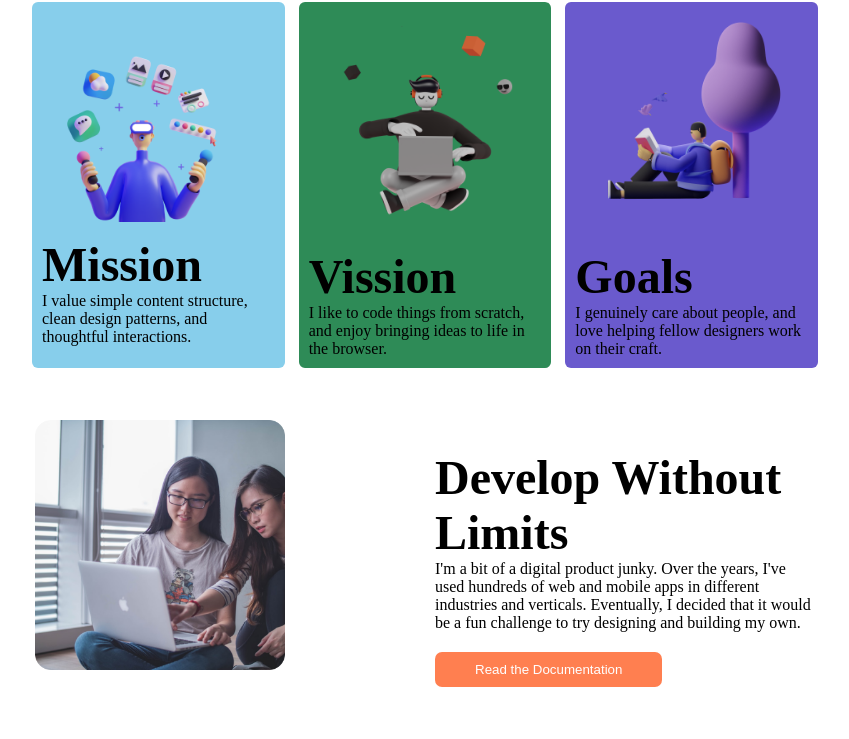
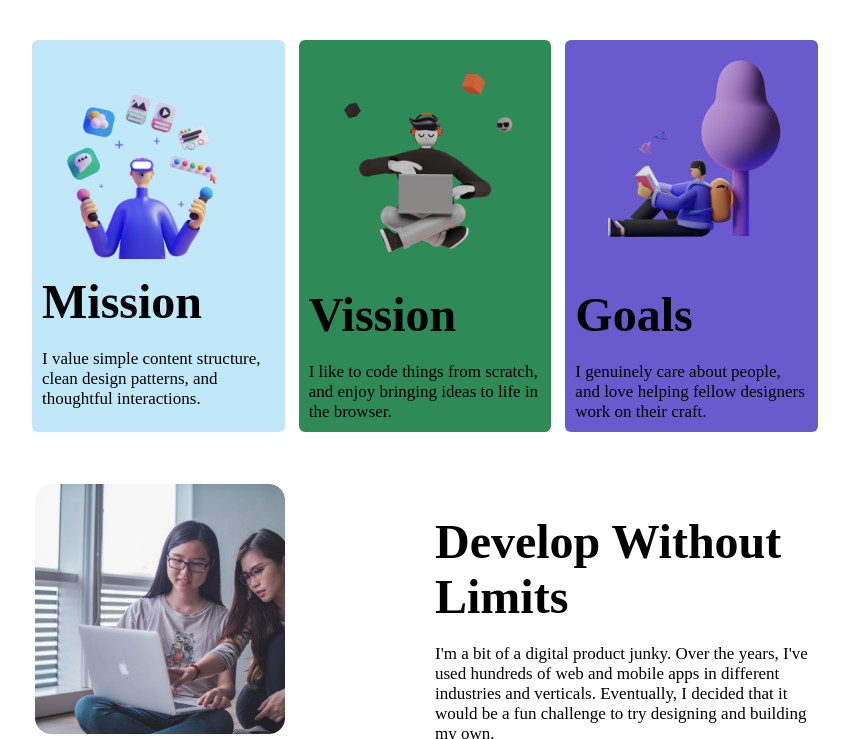
Before and after one commit to mdamir7/portpolio-project, a plain HTML site: page index.html in a window 1280 px wide. Shown: the part 529-1268 px from the top of the page, without its empty margins (215-1064 px from the left). Drawn offline with Linux system fonts and the light colour scheme.

Commit message:
working on css refoctoring

```diff
--- a/index.css
+++ b/index.css
@@ -2,6 +2,14 @@
   margin: 0;
   padding: 0;
   box-sizing: border-box;
+}
+/*common css*/
+a {
+  text-decoration: none;
+}
+p {
+  margin-top: 20px;
+  font-size: 17px;
 }
 .container {
   width: 100vh;
@@ -12,6 +20,7 @@
   max-width: 100%;
   object-fit: contain;
 }
+/*common css*/
 .img {
   width: 300px;
 }
@@ -26,7 +35,7 @@
   margin: 10px;
 }
 .yellow {
-  color: rgb(245, 121, 148);
+  color: rgb(241, 63, 57);
 }
 .btn {
   border-radius: 7px;
@@ -36,6 +45,7 @@
   background-color: coral;
   color: #ffff;
   border: none;
+  font-size: 21px;
 }
 h1 {
   font-size: 48px;
@@ -52,7 +62,7 @@
   margin-top: 20px;
 }
 .card1 {
-  background-color: skyblue;
+  background-color: rgb(192, 232, 248);
   padding: 10px;
   border-radius: 6px;
 }
@@ -74,9 +84,7 @@
 .content {
   margin-top: 40px;
 }
-a {
-  text-decoration: none;
-}
+
 .section-title {
   text-align: center;
   margin: 35px;
```
